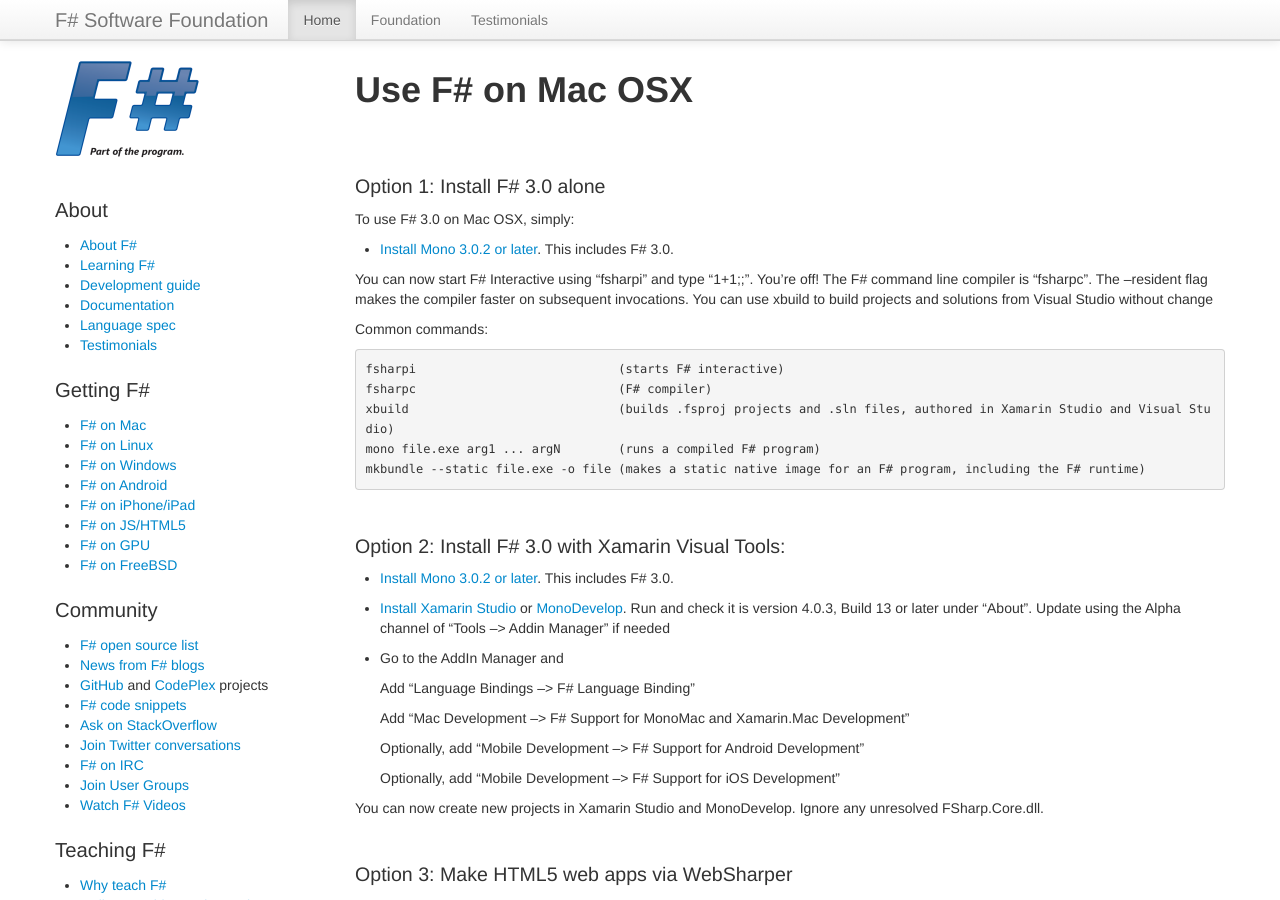
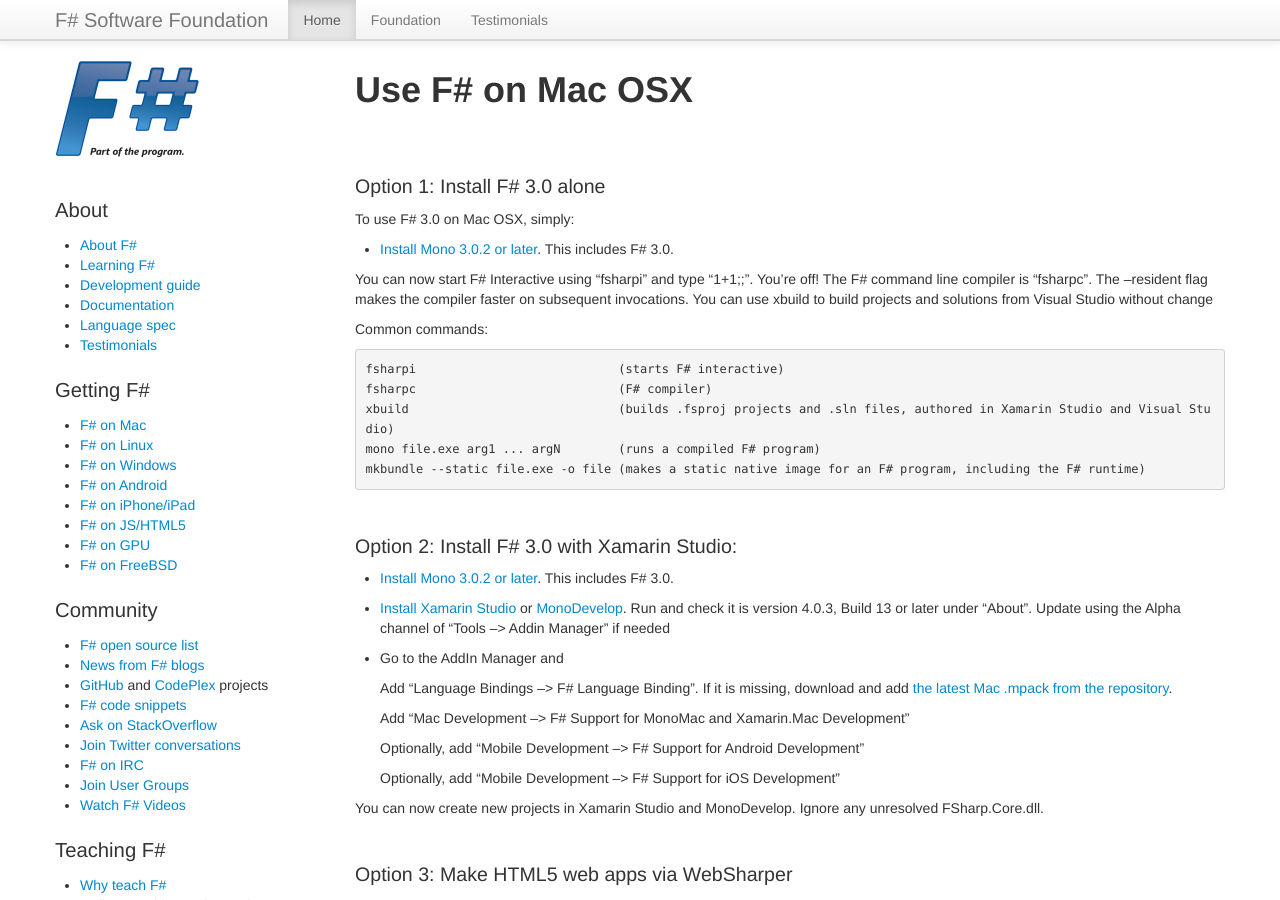
Before and after one commit to fsharp/fsharp.org, a Jekyll site: the page built from use/mac/index.md, in a window 1280 px wide and 900 px high. Built offline with Jekyll 4.4.1, drawn with Linux system fonts in a browser that asks for light colours; nearby versions of some CDN libraries; some web fonts are replaced; comment, search, counter and statistics services are not loaded.

Commit message:
Update index.md

```diff
--- a/use/mac/index.md
+++ b/use/mac/index.md
@@ -26,13 +26,13 @@
 
 <br />
 
-### Option 2: Install F# 3.0 with Xamarin Visual Tools:
+### Option 2: Install F# 3.0 with Xamarin Studio:
 
 * [Install Mono 3.0.2 or later](http://www.go-mono.com/mono-downloads/download.html). This includes F# 3.0.
 * [Install Xamarin Studio](http://xamarin.com/studio) or [MonoDevelop](http://monodevelop.com). Run and check it is version 4.0.3, Build 13 or later under "About". Update using the Alpha channel of "Tools --> Addin Manager" if needed
 * Go to the AddIn Manager and
 
-  Add “Language Bindings –> F# Language Binding”
+  Add “Language Bindings –> F# Language Binding”. If it is missing, download and add [the latest Mac .mpack from the repository](http://addins.monodevelop.com/Project/Index/48).
 
   Add “Mac Development –> F# Support for MonoMac and Xamarin.Mac Development”
 
```
